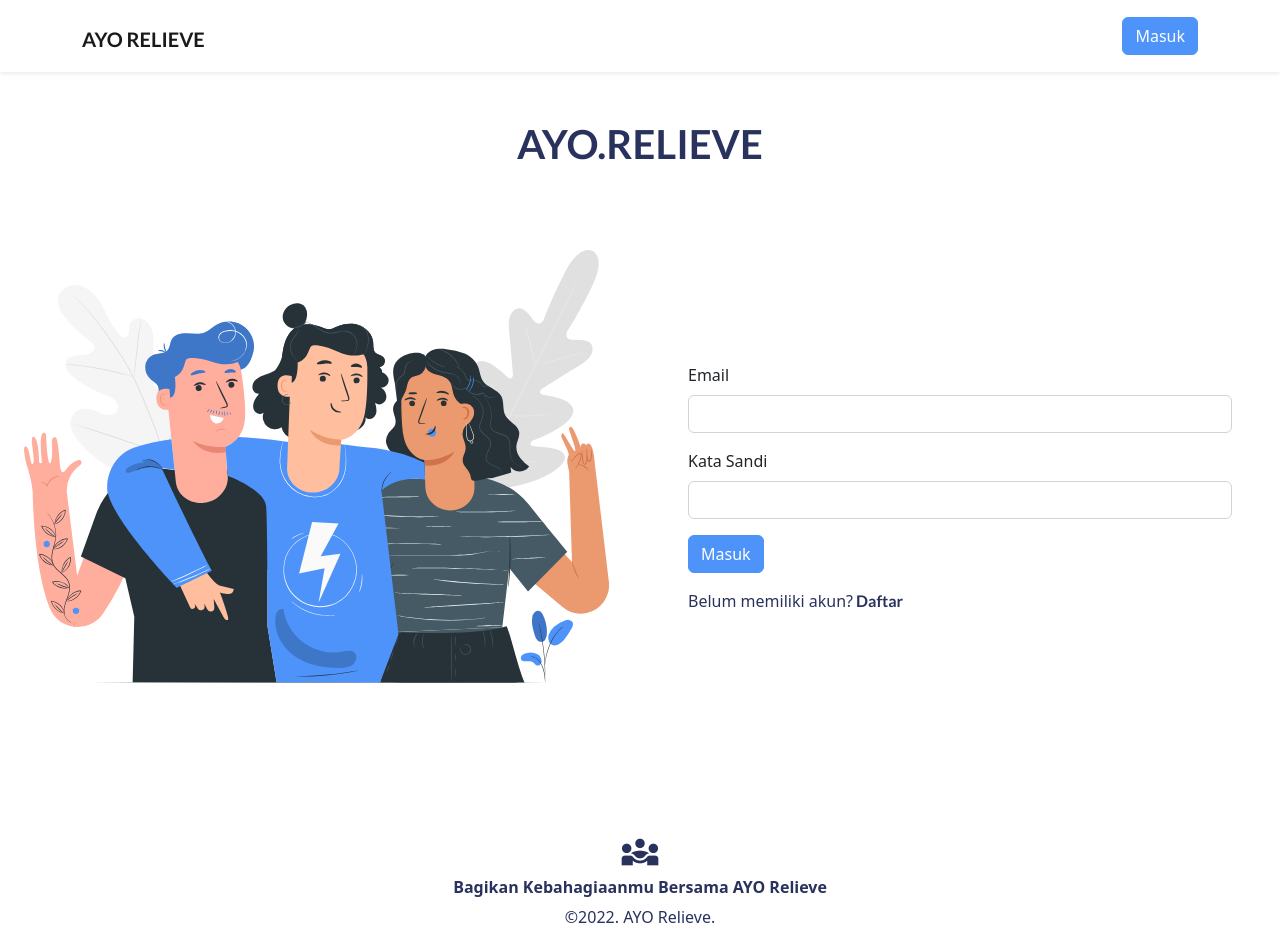
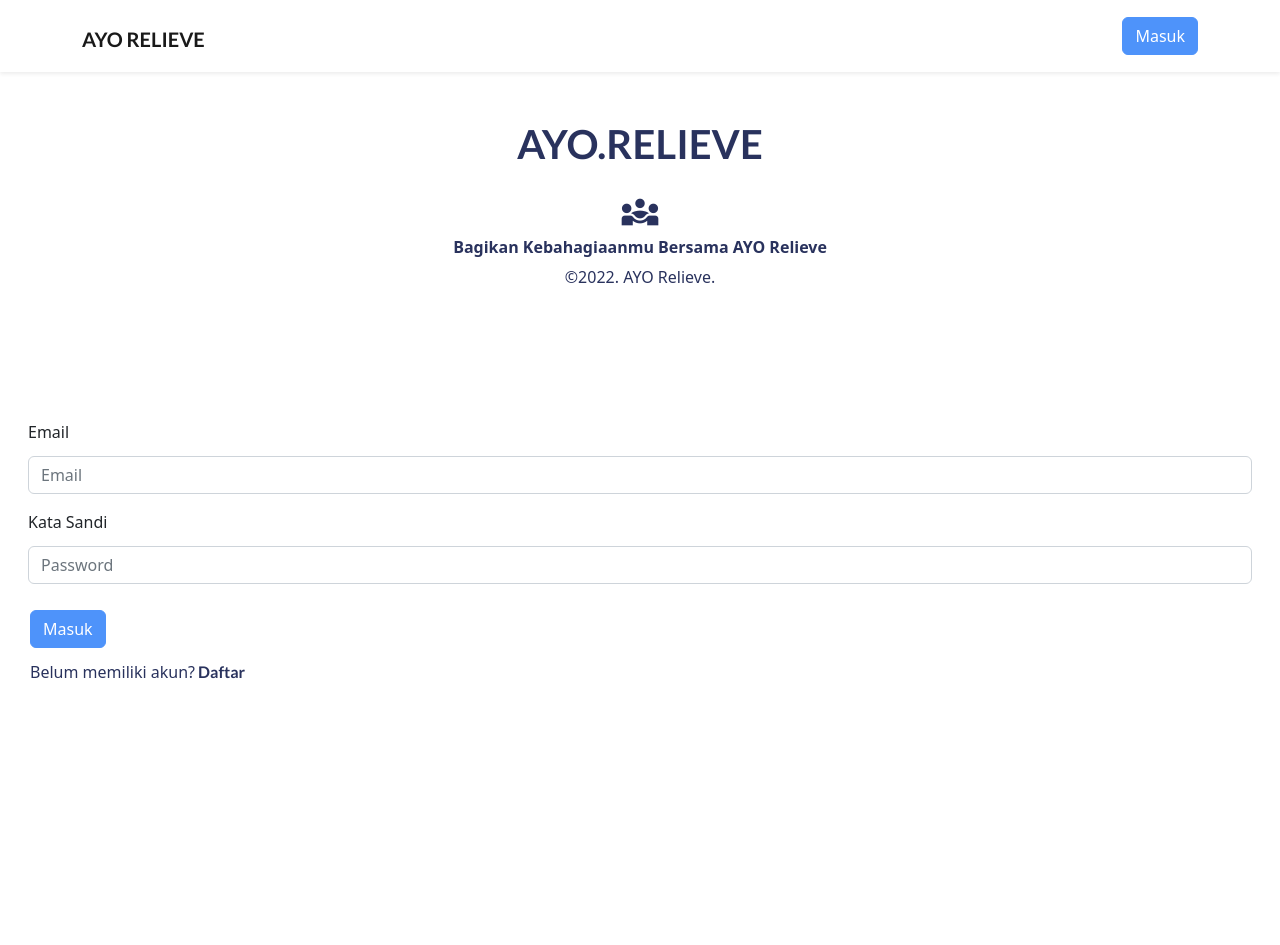
Before and after one commit to AYO-RELIEVE/FE-AYO-RELIEVE, a React (Vite) app: page /login in a window 1280 px wide. After the commit the page ends 800 px from the top, so only its background shows below. Built offline with nearby package versions, Linux system fonts and the light colour scheme.

Commit message:
commit regist page dan login

```diff
--- a/src/assets/style.css
+++ b/src/assets/style.css
@@ -110,3 +110,57 @@ footer > * {
     margin: 40px auto;
   }
 }
+
+/* login */
+
+.img-login{
+position: absolute;
+width: 400px;
+height: 388px;
+left: 470px;
+top: 90px;
+}
+
+.form-label{
+  display: flex;
+  flex-direction: column;
+  align-items: flex-start;
+  padding: 0px;
+  gap: 12px;
+
+  position: absolute;
+  height: 76px;
+  left: 28px;
+  right: 28px;
+  top: 420px;
+}
+
+.form-label1{
+  display: flex;
+flex-direction: column;
+align-items: flex-start;
+padding: 0px;
+gap: 12px;
+
+position: absolute;
+height: 76px;
+left: 28px;
+right: 28px;
+top: 510px;
+}
+
+.sign-in{
+position: absolute;
+height: 50px;
+left: 30px;
+right: 50px;
+top: 610px;
+}
+
+.pendaftaran{
+position: absolute;
+height: 50px;
+left: 30px;
+right: 50px;
+top: 660px;
+}
--- a/src/components/Login.jsx
+++ b/src/components/Login.jsx
@@ -4,6 +4,7 @@ import { Link, useNavigate } from 'react-router-dom'
 import { useDispatch } from 'react-redux'
 import userSlice from '../redux/user'
 import './../assets/style.css'
+import Footer from '../layout/Footer'
 
 const Login = () => {
 
@@ -13,9 +14,9 @@ const Login = () => {
     const [password, setPassword] = useState("");
 
     const handleSubmit = (e) => {
-      e.preventDefault();
+    e.preventDefault();
 
-      signIn(email, password)
+    signIn(email, password)
     };
 
     async function signIn(email, password) {
@@ -51,18 +52,19 @@ const Login = () => {
         <div className="row mt-5">
             <h1 className="text-center">
             <Link to="/" className="text-decoration-none heading">AYO.RELIEVE</Link>
+            {/* <img src={Together} className="img-login" alt="" /> */}
             </h1>
         </div>
-        <div className="row">
+        <div className="rowform">
             <div className="container d-flex flex-column justify-content-center align-items-center flex-sm-row">
-            <img src={Together} className="w-50" alt="" />
             <form action="" onSubmit={handleSubmit} className="w-100 px-5">
-                <div className="mb-3">
-                <label htmlFor="exampleInputEmail1" className="form-label">Email</label>
+                <div className="form-label">
+                <label htmlFor="exampleInputEmail1" className="label">Email</label>
                 <input
                     type="email"
                     value={email}
                     onChange={(e) => setEmail(e.target.value)}
+                    placeholder="Email"
                     className="form-control"
                     aria-describedby="emailHelp"
                     required
@@ -71,18 +73,21 @@ const Login = () => {
                     We'll never share your email with anyone else.
                 </div>
                 </div>
-                <div className="mb-3">
-                <label htmlFor="exampleInputPassword1" className="form-label">Kata Sandi</label>
+                <div className="form-label1">
+                <label htmlFor="exampleInputPassword1" className="label">Kata Sandi</label>
                 <input
                     type="password"
                     value={password}
                     onChange={(e) => setPassword(e.target.value)}
+                    placeholder="Password"
                     className="form-control"
                     id="password"
                 />
                 </div>
+                <div className='sign-in'>
                 <button className="btn btn-primary button" type="submit">Masuk</button>
-                <p className="mt-3">
+                </div>
+                <p className="pendaftaran">
                     Belum memiliki akun?
                     <Link to="/register" className="text-decoration-none heading"> Daftar</Link>
                 </p>
--- a/src/components/Register.jsx
+++ b/src/components/Register.jsx
@@ -58,7 +58,7 @@ const Register = () => {
             >
             <img src={Together} className="w-50" alt="" />
             <form action="" onSubmit={handleSubmit} className="w-100 px-5">
-                <div className="mb-3">
+                <div className="email">
                 <label for="exampleInputEmail1" className="form-label">Alamat Email</label>
                 <input
                     type="email"
@@ -74,7 +74,7 @@ const Register = () => {
                     We'll never share your email with anyone else.
                 </div>
                 </div>
-                <div className="mb-3">
+                <div className="nama">
                 <label for="exampleInputEmail1" className="form-label">Username</label>
                 <input
                     type="text"
@@ -87,7 +87,7 @@ const Register = () => {
                     required
                 />
                 </div>
-                <div className="mb-3">
+                <div className="sandi">
                 <label for="exampleInputPassword1" className="form-label">Kata Sandi</label>
                 <input
                     type="password"
```
Also changed, not shown: src/components/register-page.jsx (added, +28 -0 lines).
